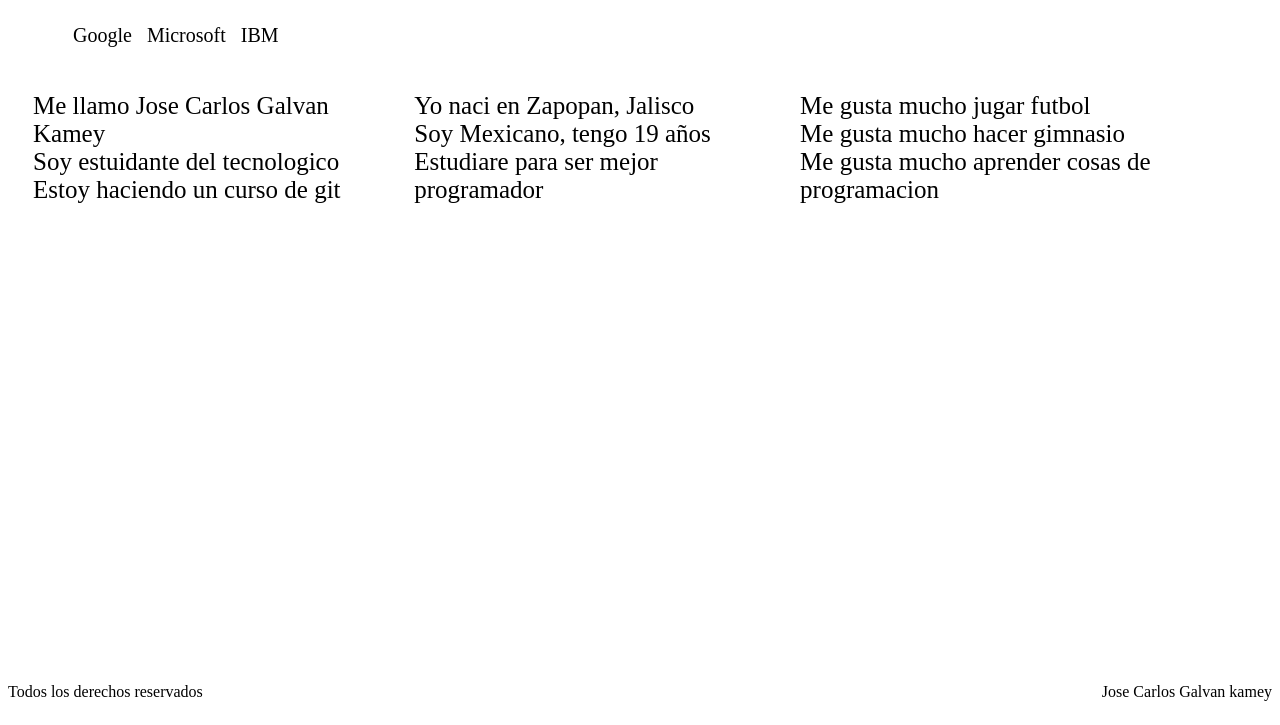
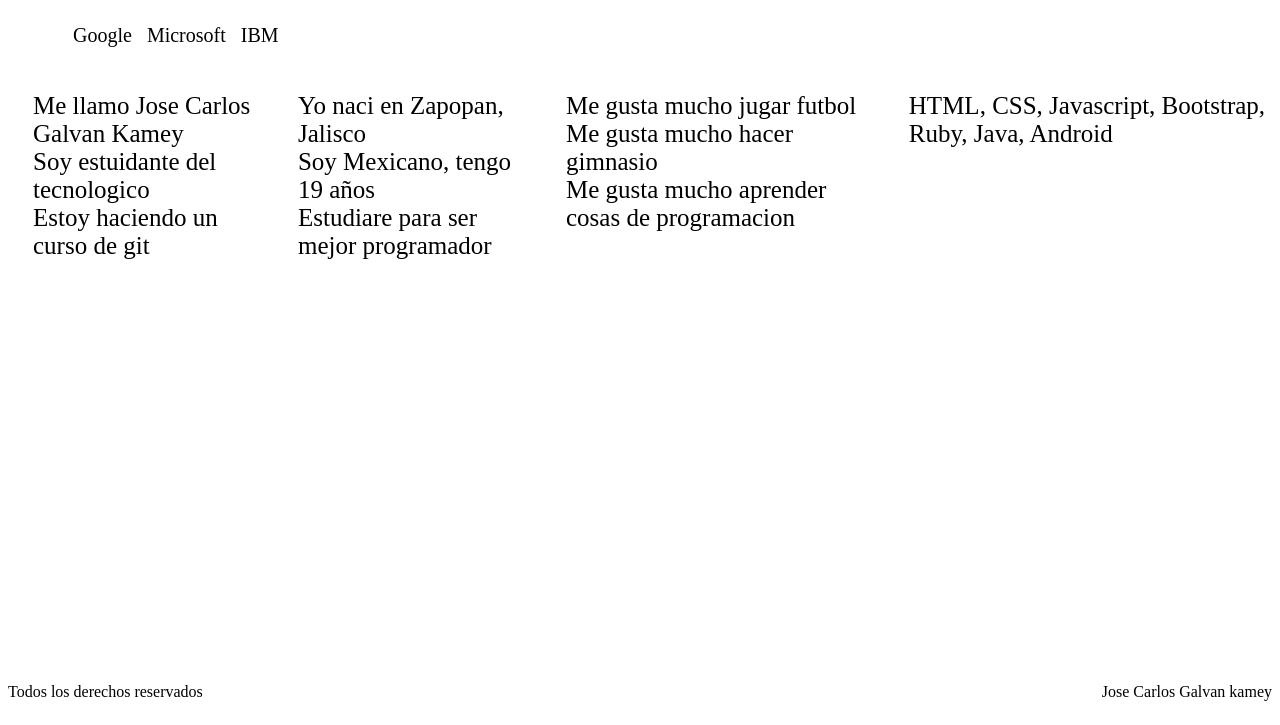
Before and after one commit to Cracklitos-byte/Curso-de-git, a plain HTML site: page index.html in a window 1280 px wide. Shown: the part 77-802 px from the top of the page. Drawn offline with Linux system fonts and the light colour scheme.

Commit message:
Agregue el apartado de conocimientos

```diff
--- a/index.html
+++ b/index.html
@@ -40,6 +40,9 @@
           Me gusta mucho aprender cosas de programacion
         </p>
       </div>
+      <div class="conocimientos">
+        <p>HTML, CSS, Javascript, Bootstrap, Ruby, Java, Android</p>
+      </div>
     </main>
     <footer>
       <p>Todos los derechos reservados</p>
--- a/style.css
+++ b/style.css
@@ -21,7 +21,8 @@ main {
 
 .seccion_principal,
 .mi_historia,
-.hobbies {
+.hobbies,
+.conocimientos {
   font-size: 25px;
   margin-left: 25px;
 }
```
